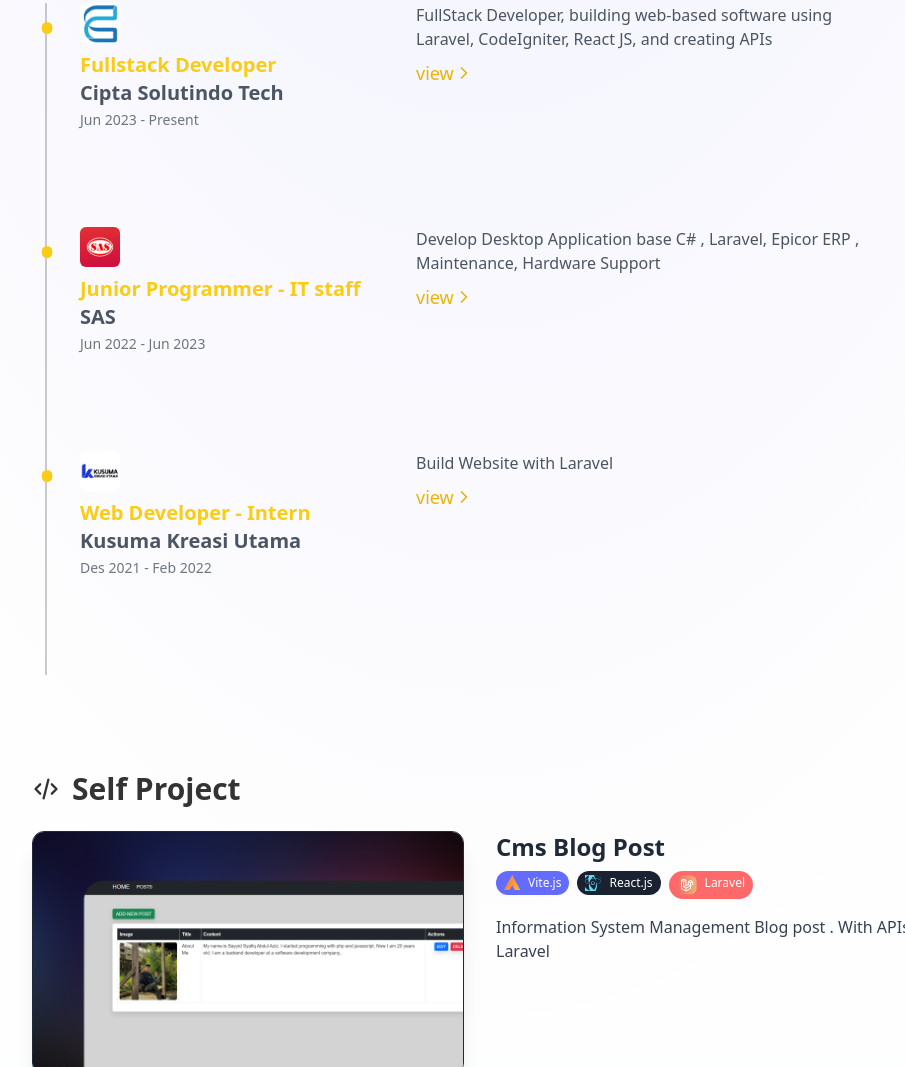
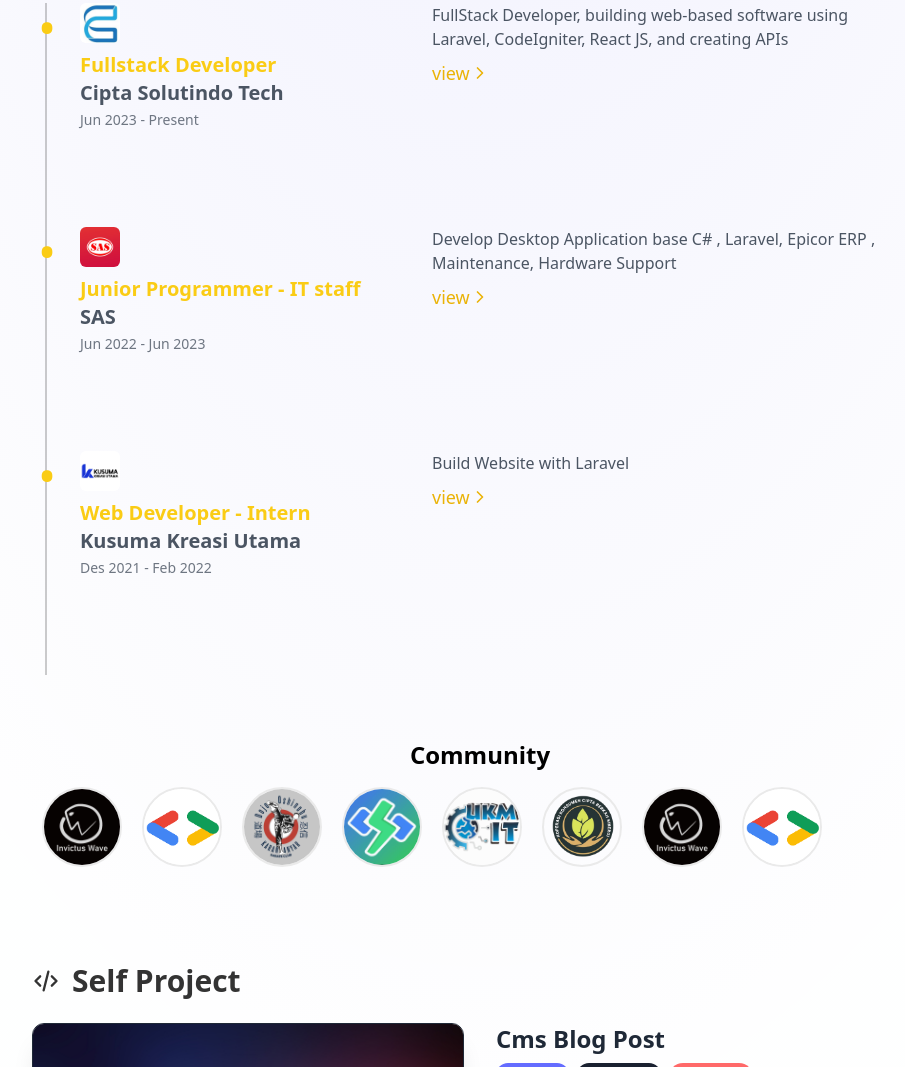
Before and after one commit to sayyidazizii/sayyidazizii.github.io, an Astro site: page / in a window 1280 px wide. Shown: the part 819-1886 px from the top of the page, without its empty margins (160-1065 px from the left). Built offline with nearby package versions, Linux system fonts and the light colour scheme; Astro itself is replaced by a stand-in of ours.

Commit message:
enhance(Experience.astro) :  add community

```diff
--- a/src/components/Experience.astro
+++ b/src/components/Experience.astro
@@ -1,13 +1,15 @@
 ---
 import ExperienceItem from "./ExperienceItem.astro"
+
+// Data pengalaman
 const EXPERIENCIE = [
   {
-    date: "Jun 2023 -  Present",
+    date: "Jun 2023 - Present",
     title: "Fullstack Developer",
     company: "Cipta Solutindo Tech",
     description: "FullStack Developer, building web-based software using Laravel, CodeIgniter, React JS, and creating APIs",
     link: "https://www.ciptasolutindo.id/",
-    logo: "cipta.jpg"  // Add the logo URL here
+    logo: "cipta.jpg"
   },
   {
     date: "Jun 2022 - Jun 2023",
@@ -15,7 +17,7 @@
     company: "SAS",
     description: "Develop Desktop Application base C# , Laravel, Epicor ERP , Maintenance, Hardware Support",
     link: "https://www.sas-autoparts.com/",
-    logo: "sas.jpg"  // Add the logo URL here
+    logo: "sas.jpg"
   },
   {
     date: "Des 2021 - Feb 2022",
@@ -23,18 +25,124 @@
     company: "Kusuma Kreasi Utama",
     description: "Build Website with Laravel",
     link: "https://eventkampus.com/vendor/121/kusuma-kreasi-utama",
-    logo: "kku.jpeg"  // Add the logo URL here
+    logo: "kku.jpeg"
+  }
+];
+
+// Data komunitas
+const COMMUNITY = [
+  {
+    name: "UKM IT UT SKA",
+    logo: "itska.png",
+    link: "https://www.instagram.com/itutsurakarta/"
   },
-]
+  {
+    name: "Koperasi Cipta",
+    logo: "cbs.png",
+    link: "https://ciptapro.id/ciptaberkahsinergi/"
+  },
+  {
+    name: "Invictus Wave",
+    logo: "invictus.png",
+    link: "https://www.instagram.com/invictus.wave/"
+  },
+  {
+    name: "Google Developer",
+    logo: "gdg.png",
+    link: "https://gdg.community.dev/gdg-semarang/"
+  },
+  {
+    name: "Karate Karanganyar",
+    logo: "kkc.png",
+    link: "https://www.instagram.com/karanganyar.karateclub/"
+  },
+  {
+    name: "Skandakra Dev",
+    logo: "skandakra.png",
+    link: "https://www.instagram.com/rplskandakra.dev/"
+  }
+];
+---
+<!DOCTYPE html>
+<html lang="en">
+<head>
+  <meta charset="UTF-8">
+  <meta name="viewport" content="width=device-width, initial-scale=1.0">
+  <title>Pengalaman dan Komunitas</title>
+  <style>
+    .experience-item {
+      border-bottom: 1px solid #eaeaea;
+      padding-bottom: 1rem;
+    }
+    .community-slider {
+      position: relative;
+      overflow: hidden;
+      width: 100%;
+    }
+    .slider-container {
+      display: flex;
+      width: 100%;
+      max-width: 800px; /* Maksimum lebar untuk slider */
+      overflow: hidden;
+      position: relative;
+    }
+    .slider {
+      display: flex;
+      width: calc(100% * 2); /* Lebar slider yang 2x dari container untuk loop */
+      animation: slide 10s linear infinite; /* Animasi sliding */
+    }
+    .community-item {
+      flex: 0 0 auto; /* Memungkinkan item untuk memiliki lebar tetap */
+      display: flex;
+      justify-content: center;
+      align-items: center;
+      margin: 0 10px; /* Jarak antar item */
+    }
+    .community-logo {
+      width: 80px; /* Set width to 80px for small size */
+      height: 80px; /* Set height to 80px for small size */
+      object-fit: cover; /* Ensure image keeps its aspect ratio */
+      border-radius: 50%; /* Make image circular */
+      border: 2px solid #eaeaea; /* Optional: border for better visibility */
+    }
+    @keyframes slide {
+      0% {
+        transform: translateX(0);
+      }
+      100% {
+        transform: translateX(-50%);
+      }
+    }
+  </style>
+</head>
+<body>
 
----
-
-<ol class="relative mt-16">
-  {
-    EXPERIENCIE.map((experiencie) => (
-      <li class="">
+  <ol class="relative mt-16">
+    {EXPERIENCIE.map((experiencie) => (
+      <li>
         <ExperienceItem {...experiencie} />
       </li>
-    ))
-  }
-</ol>
+    ))}
+  </ol>
+
+  <div class="community-slider mt-16">
+    <h2 class="text-center text-2xl font-bold mb-4">Community</h2>
+    <div class="slider-container">
+      <div class="slider" id="community-slider">
+        {/* Menyusun dua set gambar untuk efek looping */}
+        {COMMUNITY.map((community, index) => (
+          <a href={community.link} id={`community-${index}`} class="community-item">
+            <img src={community.logo} alt={community.name} class="community-logo" />
+          </a>
+        ))}
+        {COMMUNITY.map((community, index) => (
+          <a href={community.link} id={`community-${index}-copy`} class="community-item">
+            <img src={community.logo} alt={community.name} class="community-logo" />
+          </a>
+        ))}
+      </div>
+    </div>
+  </div>
+
+</body>
+</html>
--- a/src/components/ExperienceItem.astro
+++ b/src/components/ExperienceItem.astro
@@ -7,20 +7,18 @@
   description: string
   link?: string
   date: string
-  logo?: string  // Add the logo property
+  logo?: string
 }
 
 const { title, company, description, link, date, logo } = Astro.props
 ---
 
-<div
-  class="relative mx-12 pb-12 grid before:absolute before:left-[-35px] before:block before:h-full before:border-l-2 before:border-black/20 dark:before:border-white/15 before:content-[''] md:grid-cols-5 md:gap-10 md:space-x-4]"
->
+<div class="relative mx-12 pb-12 grid before:absolute before:left-[-35px] before:block before:h-full before:border-l-2 before:border-black/20 dark:before:border-white/15 before:content-[''] md:grid-cols-5 md:gap-10 md:space-x-4">
   <div class="relative pb-12 md:col-span-2">
     <div class="sticky top-0">
       <span class="text-yellow-400 -left-[42px] absolute rounded-full text-5xl">&bull;</span>
       {logo && (
-        <img src={logo} alt={`${company} logo`} class="h-10 w-10 object-contain mb-2 rounded-md" />  // Add the 'rounded-full' class for border-radius
+        <img src={logo} alt={`${company} logo`} class="h-10 w-10 object-contain mb-2 rounded-md" />
       )}
       <h3 class="text-xl font-bold text-yellow-400">{title}</h3>
       <h4 class="font-semibold text-xl text-gray-600 dark:text-white">{company}</h4>
@@ -44,10 +42,8 @@
           stroke-linecap="round"
           stroke-linejoin="round"
         >
-          <>
-            <path stroke="none" d="M0 0h24v24H0z" fill="none" />
-            <path d="M9 6l6 6l-6 6" />
-          </>
+          <path stroke="none" d="M0 0h24v24H0z" fill="none" />
+          <path d="M9 6l6 6l-6 6" />
         </svg>
       </LinkInline>
     )}
```
Also changed, not shown: public/cbs.png (added), public/gdg.png (added), public/invictus.png (added), public/itska.png (added), public/kkc.png (added), public/skandakra.png (added).
